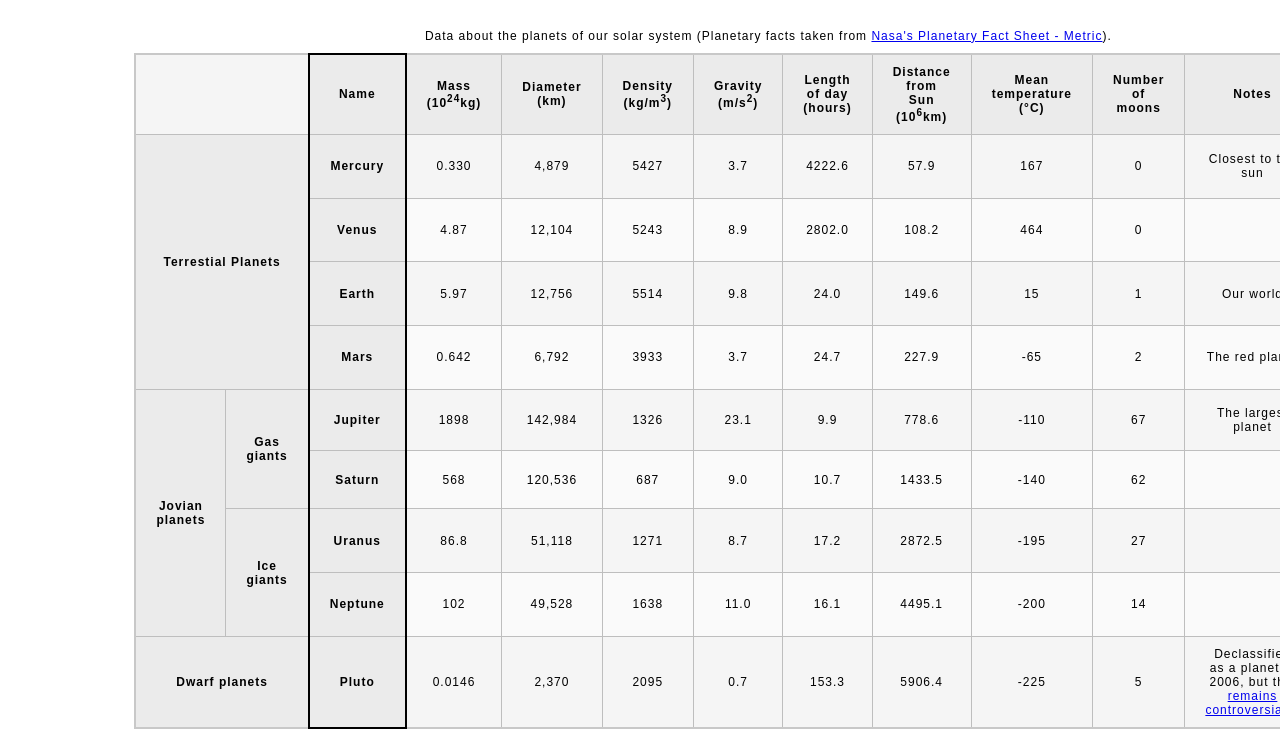
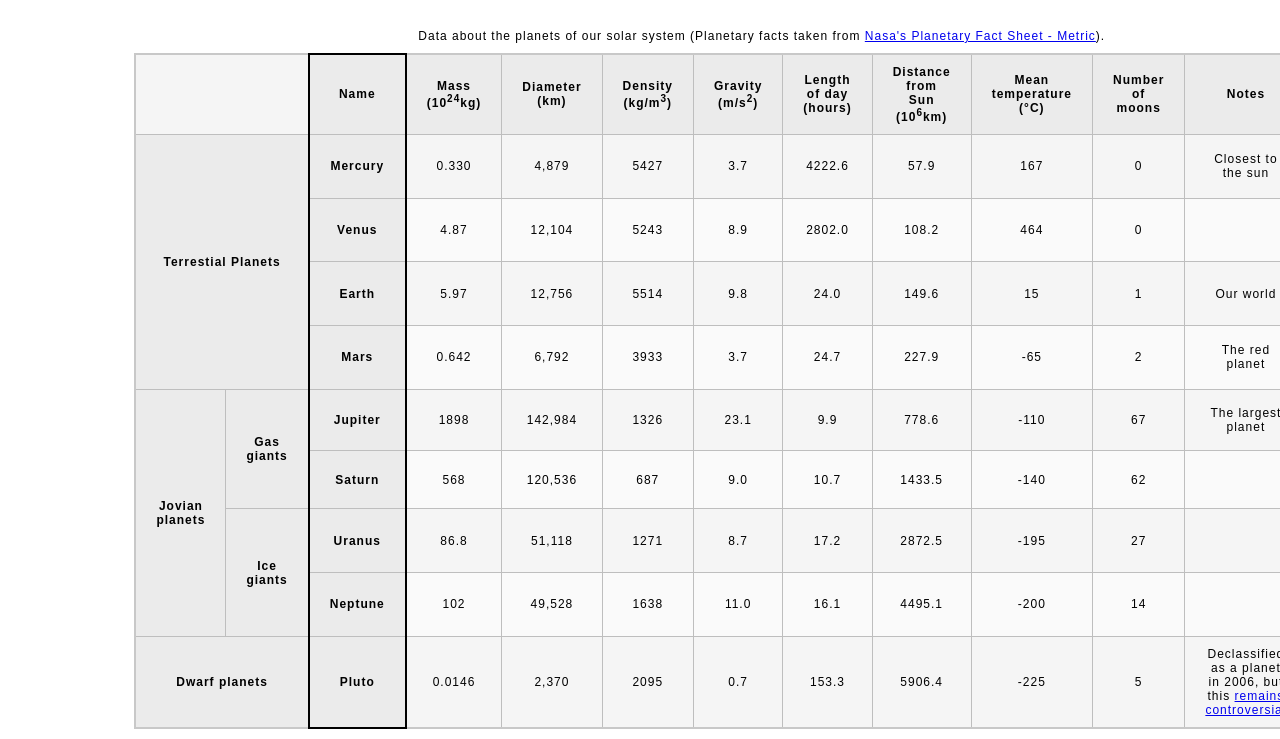
Before and after one commit to pereiras1/pereiras1.github.io, a plain HTML site: page planets-table/index.html in a window 1280 px wide. Shown: the part 61-800 px from the top of the page. Drawn offline with Linux system fonts and the light colour scheme.

Commit message:
updated content
made a few edits within the content of the table

```diff
--- a/planets-table/index.html
+++ b/planets-table/index.html
@@ -184,7 +184,7 @@
                     <td>5906.4</td>
                     <td>-225</td>
                     <td>5</td>
-                    <td>Declassified as a planet in 2006, but this <a href="httpL//www.usatoday.com/story/tech/2014/10/02/pluto-planet-solar-system/16578959/">remains controversial"></a></td>
+                    <td>Declassified as a planet in 2006, but this <a href="https//www.usatoday.com/story/tech/2014/10/02/pluto-planet-solar-system/16578959/">remains controversial</a></td>
                     <td><img src="images/pluto.jpg" alt="Photograph of Pluto"></td>
                    </tr>
                 </tbody>
```
